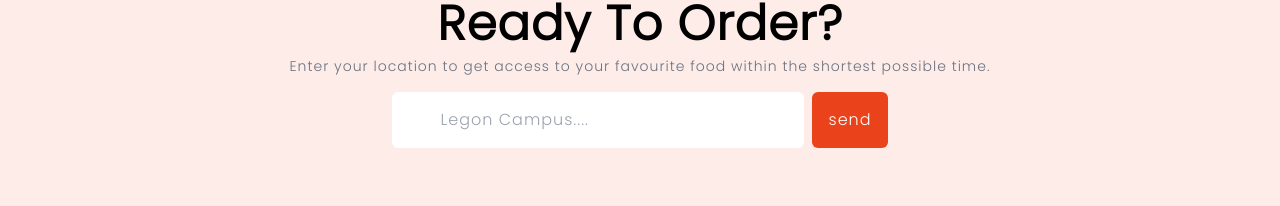
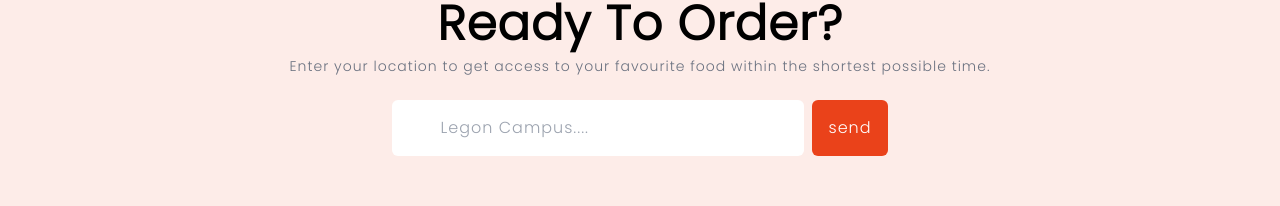
Before and after one commit to boybenson/fast-food-frontend, a React (Create React App) app: page / in a window 1280 px wide. Shown: the part 1461-1667 px from the top of the page. Built offline with nearby package versions, Linux system fonts and the light colour scheme; what tw-elements would draw is missing.

Commit message:
feat: made changes to the home page

```diff
--- a/src/layouts/index.js
+++ b/src/layouts/index.js
@@ -6,7 +6,6 @@ const MainLayout = ({ children }) => {
   return (
     <div>
       <NewHeader />
-
       {children}
       <Footer />
     </div>
--- a/src/pages/home/home-component.js
+++ b/src/pages/home/home-component.js
@@ -99,13 +99,13 @@ const HomeComponent = () => {
           <form className="py-4">
             <input
               type="text"
-              className="py-4 px-12 mr-2 rounded-md"
+              className="py-4 px-12 mr-2 rounded-md my-2"
               placeholder="Legon Campus...."
             />
             <input
               type="submit"
               value="send"
-              className="bg-primary text-white py-4 px-4 rounded-md cursor-pointer"
+              className="bg-primary my-2 text-white py-4 px-4 rounded-md cursor-pointer"
             />
           </form>
         </div>
```
